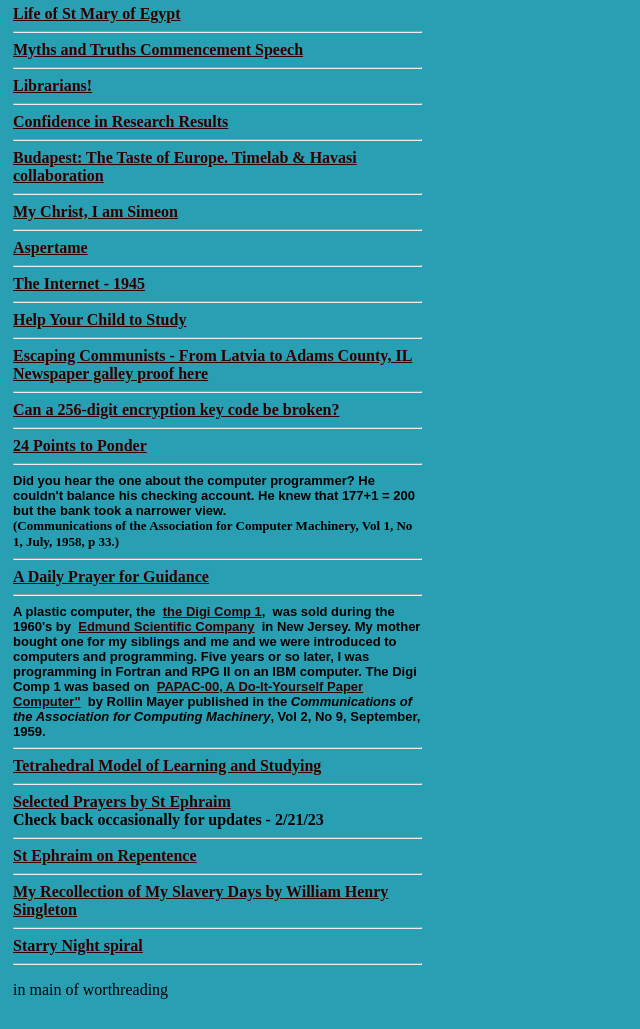
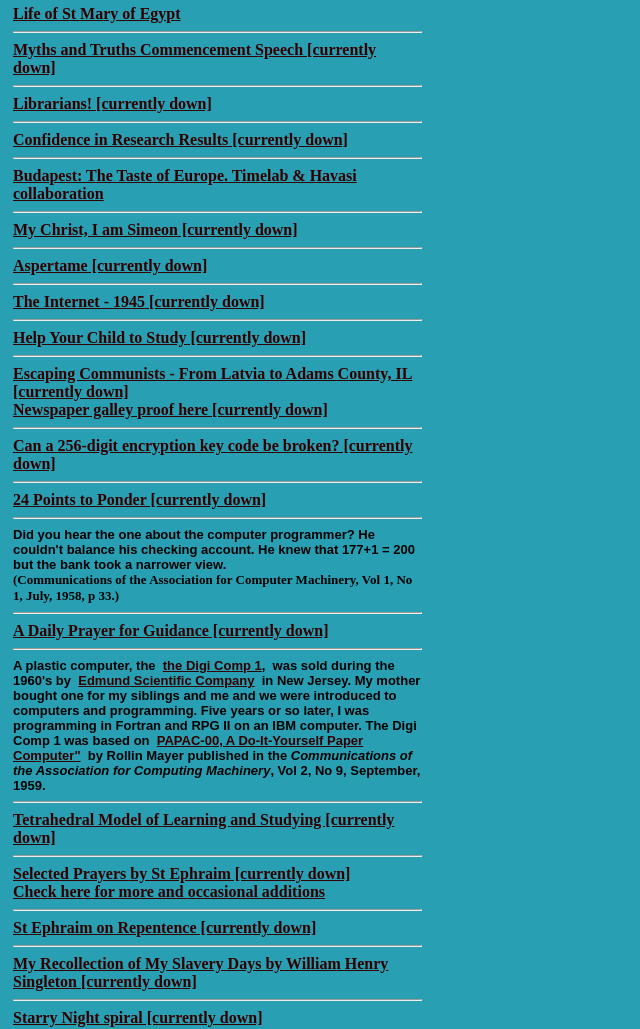
Before and after one commit to ddssite/worthreading, a plain HTML site: page index.html in a window 1280 px wide. Shown: the part 180-1209 px from the top of the page, without its empty margins (0-640 px from the left). Drawn offline with Linux system fonts and the light colour scheme.

Commit message:
Update index.html

```diff
--- a/index.html
+++ b/index.html
@@ -20,36 +20,36 @@
 <a href="https://www.roca.org/oa/volume-iii/issue-28/st-mary-of-egypt/" target="_blank" rel="noopener noreferrer">Life of St Mary of Egypt</a><br>
 <hr>
 
-<a href="https://shinnsei.webs.com/docs/Myths_and_Truths_but_no_Challenges_VSOTD_Horton.pdf" target="_blank" rel="noopener noreferrer">Myths and Truths Commencement Speech</a><br>
+<a href="https://shinnsei.webs.com/docs/Myths_and_Truths_but_no_Challenges_VSOTD_Horton.pdf" target="_blank" rel="noopener noreferrer">Myths and Truths Commencement Speech [currently down]</a><br>
 
 <hr>
-<a href="https://shinnsei.webs.com/images/Librarians.jpg" target="_blank" rel="noopener noreferrer">Librarians!</a><br>
+<a href="https://shinnsei.webs.com/images/Librarians.jpg" target="_blank" rel="noopener noreferrer">Librarians! [currently down]</a><br>
 <hr>
-<a href="https://shinnsei.webs.com/worthy/researchconfidence.html" target="_blank" rel="noopener noreferrer">Confidence in Research Results</a><br>
+<a href="https://shinnsei.webs.com/worthy/researchconfidence.html" target="_blank" rel="noopener noreferrer">Confidence in Research Results [currently down]</a><br>
 <hr>
 <a href="https://www.youtube.com/watch?v=e10pVhxNOco&amp;list=PLMPsd2hdp9MIAE9WKxFPMhJ3V_Mq615v3" target="_blank" rel="noopener noreferrer">Budapest: The Taste of Europe. Timelab &amp; Havasi collaboration</a><br>
 <hr>
-<a href="https://shinnsei.webs.com/worthy/ThisIsSimeon.html" target="_blank" rel="noopener noreferrer">My Christ, I am Simeon</a><br>
+<a href="https://shinnsei.webs.com/worthy/ThisIsSimeon.html" target="_blank" rel="noopener noreferrer">My Christ, I am Simeon [currently down]</a><br>
 <hr>
-<a href="https://shinnsei.webs.com/docs/Aspertame%20warning%201984%20Science%20article.pdf" target="_blank" rel="noopener noreferrer">Aspertame</a><br>
+<a href="https://shinnsei.webs.com/docs/Aspertame%20warning%201984%20Science%20article.pdf" target="_blank" rel="noopener noreferrer">Aspertame [currently down]</a><br>
 
 <hr>
-<a href="https://shinnsei.webs.com/docs/as_we_may_think_v_bush_atlantic_monthly.pdf" target="_blank" rel="noopener noreferrer">The Internet - 1945</a><br>
+<a href="https://shinnsei.webs.com/docs/as_we_may_think_v_bush_atlantic_monthly.pdf" target="_blank" rel="noopener noreferrer">The Internet - 1945 [currently down]</a><br>
 <hr>
-<a href="https://shinnsei.webs.com/docs/How%20to%20help%20your%20child%20to%20study2.pdf" target="_blank" rel="noopener noreferrer">Help Your Child to Study</a><br>
+<a href="https://shinnsei.webs.com/docs/How%20to%20help%20your%20child%20to%20study2.pdf" target="_blank" rel="noopener noreferrer">Help Your Child to Study [currently down]</a><br>
 <hr>
-<a href="https://shinnsei.webs.com/docs/ruth_rems_story.pdf" target="_blank" rel="noopener noreferrer">Escaping Communists - From Latvia to Adams County, IL </a><br>
-<a href="https://shinnsei.webs.com/docs/ruth_rems_story_HW_galley_proof.pdf" target="_blank" rel="noopener noreferrer">Newspaper galley proof here</a><br>
+<a href="https://shinnsei.webs.com/docs/ruth_rems_story.pdf" target="_blank" rel="noopener noreferrer">Escaping Communists - From Latvia to Adams County, IL  [currently down]</a><br>
+<a href="https://shinnsei.webs.com/docs/ruth_rems_story_HW_galley_proof.pdf" target="_blank" rel="noopener noreferrer">Newspaper galley proof here [currently down]</a><br>
 <hr>
-<a href="https://shinnsei.webs.com/worthy/256-digit%20encryption.html" target="_blank" rel="noopener noreferrer">Can a 256-digit encryption key code be broken?</a><br>
+<a href="https://shinnsei.webs.com/worthy/256-digit%20encryption.html" target="_blank" rel="noopener noreferrer">Can a 256-digit encryption key code be broken? [currently down]</a><br>
 <hr>
-<a href="https://shinnsei.webs.com/worthy/points_to_ponder.html" target="_blank" rel="noopener noreferrer">24 Points to Ponder</a><br>
+<a href="https://shinnsei.webs.com/worthy/points_to_ponder.html" target="_blank" rel="noopener noreferrer">24 Points to Ponder [currently down]</a><br>
 <hr>
 <font face="Arial" size="-1">
 Did you hear the one about the computer programmer?  He couldn't balance his checking account. He knew that 177+1 = 200 but the bank took a narrower view. </font><br>
 <font size="-1">(Communications of the Association for Computer Machinery, Vol 1, No 1, July, 1958, p 33.)</font><br>
 <hr>
-<a href="https://shinnsei.webs.com/docs/Prayer%20for%20Guidance%20v2.pdf">A Daily Prayer for Guidance</a><br>
+<a href="https://shinnsei.webs.com/docs/Prayer%20for%20Guidance%20v2.pdf">A Daily Prayer for Guidance [currently down]</a><br>
 <hr>
 
 <font face="Arial" size="-1">
@@ -57,20 +57,20 @@
 </font>
 <br>
 <hr>
-<a href="https://shinnsei.webs.com/docs/tetrahedral%20paper%20from%20SIUC.pdf" target="_blank" rel="noopener noreferrer">Tetrahedral Model of Learning and Studying</a><br>
+<a href="https://shinnsei.webs.com/docs/tetrahedral%20paper%20from%20SIUC.pdf" target="_blank" rel="noopener noreferrer">Tetrahedral Model of Learning and Studying [currently down]</a><br>
 <hr>
-<a href="https://shinnsei.webs.com/docs/selected_prayers_by_st_ephraim.pdf" target="_blank" rel="noopener noreferrer">Selected Prayers by St Ephraim</a><br>
-Check back occasionally for updates - 2/21/23
+<a href="https://shinnsei.webs.com/docs/selected_prayers_by_st_ephraim.pdf" target="_blank" rel="noopener noreferrer">Selected Prayers by St Ephraim [currently down]</a><br>
+<a href="https://ddssite.github.io/prayers/index.html" target="_blank" rel="noopener noreferrer">Check here for more and occasional additions</a><br>
 <hr>
 
-<a href="https://shinnsei.webs.com/docs/St_Ephraim_on_repentence.pdf" target="_blank" rel="noopener noreferrer">St Ephraim on Repentence</a><br>
+<a href="https://shinnsei.webs.com/docs/St_Ephraim_on_repentence.pdf" target="_blank" rel="noopener noreferrer">St Ephraim on Repentence [currently down]</a><br>
 <hr>
-<a href="https://shinnsei.webs.com/docs/Recollections%20of%20My%20Slavery%20Days%20-%20Singleton.pdf" target="_blank" rel="noopener noreferrer">My Recollection of My Slavery Days by William Henry Singleton</a><br>
+<a href="https://shinnsei.webs.com/docs/Recollections%20of%20My%20Slavery%20Days%20-%20Singleton.pdf" target="_blank" rel="noopener noreferrer">My Recollection of My Slavery Days by William Henry Singleton [currently down]</a><br>
 
 
 <hr>
 
-<a href="https://www.facebook.com/reel/6620405684639739/?s=ifu" target="_blank" rel="noopener noreferrer">Starry Night spiral</a><br>
+<a href="https://www.facebook.com/reel/6620405684639739/?s=ifu" target="_blank" rel="noopener noreferrer">Starry Night spiral [currently down]</a><br>
 <hr>
 </b>
  <p>in main of worthreading</p>
```
